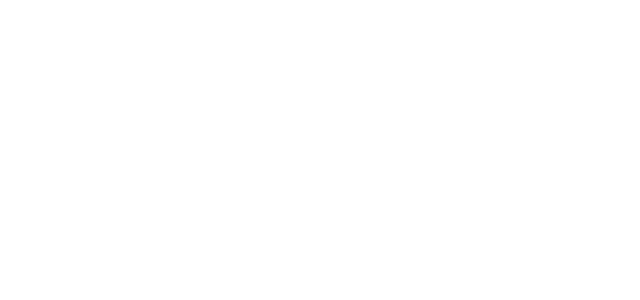
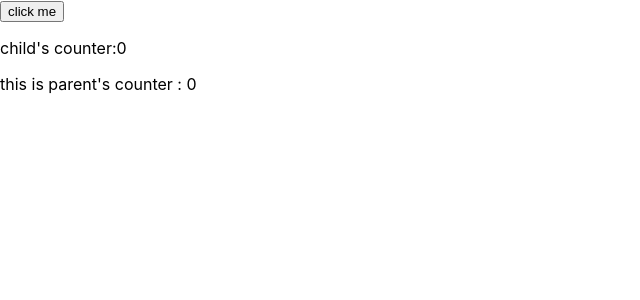
Before and after one commit to Alien663/React, a React (Create React App) app: page /test/inheritance in a window 1280 px wide. Before the commit this address had no page. Shown: the top 300 px of the page, without its empty margins (0-640 px from the left). Built offline with nearby package versions, Linux system fonts and the light colour scheme.

Commit message:
feat:Add Basci Tutorial Sample

```diff
--- a/src/App.jsx
+++ b/src/App.jsx
@@ -1,15 +1,27 @@
 import { Route, Routes } from 'react-router-dom'
 import './App.css';
 
+import RestfulRoute from './components/RestfulRoute';
+import ParentComponent from './components/Parent';
 import Sample from './components/Sample'
 import Main from './components/Main'
 
 function App() {
   return (
-    <Routes>
-      <Route path='/sample' element={<Sample />}></Route>
-      <Route path='/' element={ <Main /> }></Route>
-    </Routes>
+      <Routes>
+        <Route path='test'>
+          <Route path='inheritance' element={ <ParentComponent /> }></Route>
+          <Route path='route/:iid' element={ <RestfulRoute />} ></Route>
+          <Route path='' element={ <div>Test Main Page
+                <br />
+                <a href='/test/inheritance'>Two way binding</a>
+                <br />
+                <a href='/test/route/123'>Restful URL</a>
+            </div>}></Route>
+        </Route>
+        <Route path='sample' element={<Sample />}></Route>
+        <Route path='/' element={ <Main /> }></Route>
+      </Routes>
   )
 }
 
--- /dev/null
+++ b/src/components/Child.jsx
@@ -0,0 +1,11 @@
+import React from 'react'
+const ChildComponent = (props) => {
+    const { counter, clickbutton } = props
+    return(
+        <div>
+            <button onClick={clickbutton}>click me</button>
+            <p>child's counter:{counter}</p>
+        </div>
+    )
+}
+export default ChildComponent
--- a/src/components/Main.jsx
+++ b/src/components/Main.jsx
@@ -11,6 +11,7 @@
       </p>
       <a className="App-link" href="https://reactjs.org" target="_blank" rel="noopener noreferrer">Learn React</a>
       <a className="App-link" href="/sample" rel="noopener noreferrer">Sample Page</a>
+      <a className="App-link" href="/test" rel="noopener noreferrer">Test Page</a>
     </header>
   </div>
 }
--- /dev/null
+++ b/src/components/Parent.jsx
@@ -0,0 +1,15 @@
+import React, {useState} from 'react'
+import ChildComponent from './Child'
+const ParentComponent = () => {
+    const [counter, setCounter] = useState(0)
+    const handle_button = () => {
+        setCounter(counter + 1)
+    }
+    return(
+        <div>
+            <ChildComponent counter={counter} clickbutton={handle_button}></ChildComponent>
+            <div>this is parent's counter : {counter}</div>
+        </div>
+    )
+}
+export default ParentComponent
--- /dev/null
+++ b/src/components/RestfulRoute.jsx
@@ -0,0 +1,9 @@
+import React, { useState } from 'react'
+import { useParams } from 'react-router-dom'
+const RestfulRoute = (props) => {
+    const { iid } = useParams()
+    return(
+        <div>Hello {iid}</div>
+    )
+}
+export default RestfulRoute
--- a/src/components/Sample.jsx
+++ b/src/components/Sample.jsx
@@ -2,7 +2,7 @@
 
 const Sample = (props) => {
     const [counter, setCounter] = useState(0)
-    const [data, setData] = useState(0)
+    const [data, setData] = useState([])
 
     const get_sample = (req) => {
         return new Promise((resolve, reject) => {
@@ -55,7 +55,7 @@
         <div>
             <h1> This is a sample to use redux-saga in react </h1>
             <br></br>
-            <div>{ counter }</div>
+            <div>Click { counter } times</div>
             <br></br>
             <button onClick={ () => clickButton() }>click me to call data</button>
             {
@@ -64,9 +64,9 @@
                   <table>
                     <tbody>
                         {
-                            data.map(item => {
+                            data.map((item, idx) => {
                                 return(
-                                    <tr>
+                                    <tr key={idx}>
                                         <td>{item["TID"]}</td>
                                         <td>{item["TName"]}</td>
                                         <td>{item["TDes"]}</td>
```
